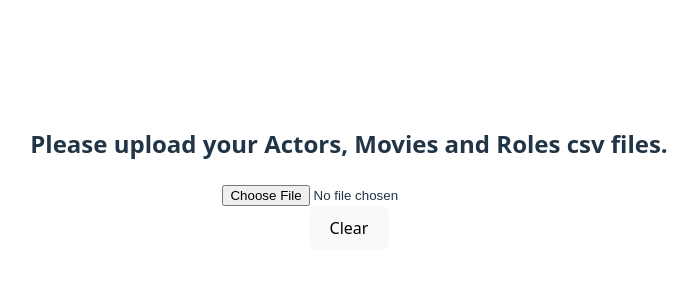
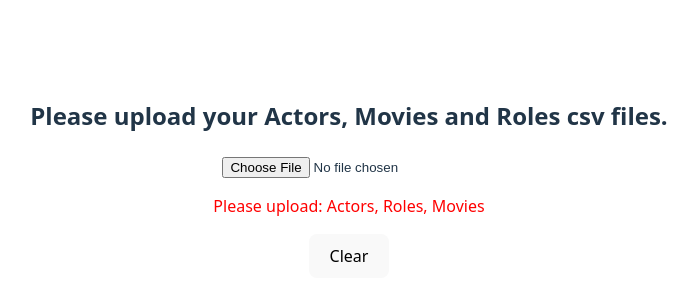
Before and after one commit to desislava-m/movie-casting-analyzer-app, a React (Vite) app: page / in a window 1280 px wide. Shown: the part 222-522 px from the top of the page, without its empty margins (291-989 px from the left). Built offline with nearby package versions, Linux system fonts and the light colour scheme.

Commit message:
Checking if all files are uploaded and navigating to HomePage

```diff
--- a/src/App.jsx
+++ b/src/App.jsx
@@ -2,6 +2,9 @@ import './App.css';
 import { BrowserRouter, Routes, Route, NavLink } from 'react-router-dom';
 import DataProvider from './context/DataContext';
 import FileUploader from './components/FileUploader';
+import HomePage from './views/HomePage';
+import MoviesPage from './views/MoviesPage';
+import ActorsPage from './views/ActorsPage';
 
 function App() {
 
@@ -10,8 +13,9 @@ function App() {
       <BrowserRouter>
         <Routes>
               <Route path='/' element ={<FileUploader />}/>
-              <Route path=''  />
-              <Route path=''/>
+              <Route path='/home' element={<HomePage />}  />
+              <Route path='/movies' element={<MoviesPage />}/>
+              <Route path='/actors' element={<ActorsPage />} />
             </Routes>
       </BrowserRouter>
     </DataProvider>
--- a/src/components/FileUploader.jsx
+++ b/src/components/FileUploader.jsx
@@ -1,11 +1,14 @@
-import { useContext, useState } from "react"
+import { useContext, useState, useEffect } from "react"
 import { DataContext } from "../context/DataContext"
+import { useNavigate } from "react-router-dom";
 
 export default function FileUploader() {
 
     const { roles, setRoles, actors, setActors, movies, setMovies } = useContext(DataContext);
-const [ error, setError ] = useState('');
+    const [error, setError] = useState('');
+    const [missingMessage, setMissingMessage] = useState('')
 
+    const navigate = useNavigate();
 
     function parseCsv(text) {
         try {
@@ -34,12 +37,11 @@ function parseCsv(text) {
     function handleFileUpload(e) {
         const file = e.target.files[0];
 
-    if(!file) return;
+        if (!file) return;
 
         const reader = new FileReader();
         reader.onload = (event) => {
             const parsed = parseCsv(event.target.result);
-        console.log(parsed)
 
             const { headers, data } = parsed;
 
@@ -48,15 +50,15 @@ function handleFileUpload(e) {
                 setActors(data);
                 localStorage.setItem("actors", JSON.stringify(data));
 
-        }else if (headers.includes("title")) {
+            } else if (headers.includes("title")) {
                 setMovies(data);
                 localStorage.setItem("movies", JSON.stringify(data));
 
-        }else if (headers.includes("rolename")) {
+            } else if (headers.includes("rolename")) {
                 setRoles(data);
                 localStorage.setItem("roles", JSON.stringify(data));
 
-        }else {
+            } else {
                 setError("Unknown file type")
             }
         }
@@ -64,12 +66,31 @@ function handleFileUpload(e) {
 
     }
 
+    useEffect(() => {
+        const missing = [];
+
+        if (actors.length === 0) missing.push("Actors");
+        if (roles.length === 0) missing.push("Roles");
+        if (movies.length === 0) missing.push("Movies");
+
+        if (missing.length === 0) {
+            setMissingMessage('');
+            navigate("/home");
+        } else {
+            const missingFiles = missing.join(", ")
+            setMissingMessage(`Please upload: ${missingFiles}`);
+        }
+    }, [actors, roles, movies]);
+
+
+
     return (
         <>
             <div>
                 <h2>Please upload your Actors, Movies and Roles csv files.</h2>
                 <input type="file" accept=".csv" onChange={handleFileUpload} />
                 {error && <p style={{ color: "red" }}>{error}</p>}
+                {missingMessage && <p style={{ color: "red" }}>{missingMessage}</p>}
             </div>
 
             <button onClick={() => {
--- a/src/context/DataContext.jsx
+++ b/src/context/DataContext.jsx
@@ -11,24 +11,24 @@ export default function DataProvider({ children }) {
     const [ roles, setRoles ] = useState([]);
     const [ movies, setMovies ] = useState([]);
 
-    useEffect(() => {
-        const storedActors = localStorage.getItem("actors");
-        const storedRoles = localStorage.getItem("roles");
-        const storedMovies = localStorage.getItem("movies");
+    // useEffect(() => {
+    //     const storedActors = localStorage.getItem("actors");
+    //     const storedRoles = localStorage.getItem("roles");
+    //     const storedMovies = localStorage.getItem("movies");
 
-        if(storedActors) {
-            setActors(JSON.parse(storedActors));
-        }
+    //     if(storedActors) {
+    //         setActors(JSON.parse(storedActors));
+    //     }
 
-         if(storedRoles) {
-            setRoles(JSON.parse(storedRoles));
-        }
+    //      if(storedRoles) {
+    //         setRoles(JSON.parse(storedRoles));
+    //     }
 
-        if(storedMovies) {
-            setMovies(JSON.parse(storedMovies));
-        }
+    //     if(storedMovies) {
+    //         setMovies(JSON.parse(storedMovies));
+    //     }
 
-    }, [])
+    // }, [])
 
     return (
         <DataContext.Provider value = {{
--- /dev/null
+++ b/src/views/ActorsPage.jsx
@@ -0,0 +1,7 @@
+export default function ActorsPage() {
+
+    return (
+        <>
+        </>
+    )
+}
--- /dev/null
+++ b/src/views/HomePage.jsx
@@ -0,0 +1,26 @@
+import { useContext } from "react"
+import { DataContext } from "../context/DataContext"
+import { useNavigate } from "react-router-dom"
+
+
+export default function HomePage() {
+
+const navigate = useNavigate()
+
+const { actors, setActors, roles, setRoles, movies, setMovies } = useContext(DataContext);
+
+function returnToUploaderPage() {
+    localStorage.clear();
+    setActors([]);
+    setRoles([]);
+    setMovies([]);
+    navigate('/')
+}
+
+
+    return(
+        <>
+        <button onClick={() => returnToUploaderPage()} >Go back</button>
+        </>
+    )
+}
--- /dev/null
+++ b/src/views/MoviesPage.jsx
@@ -0,0 +1,7 @@
+export default function MoviesPage() {
+
+    return (
+        <>
+        </>
+    )
+}
```
Lines whose indentation alone changed are shown as unchanged.
